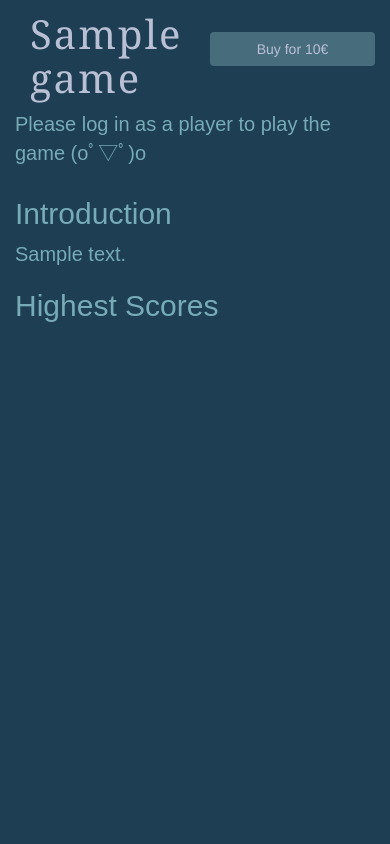
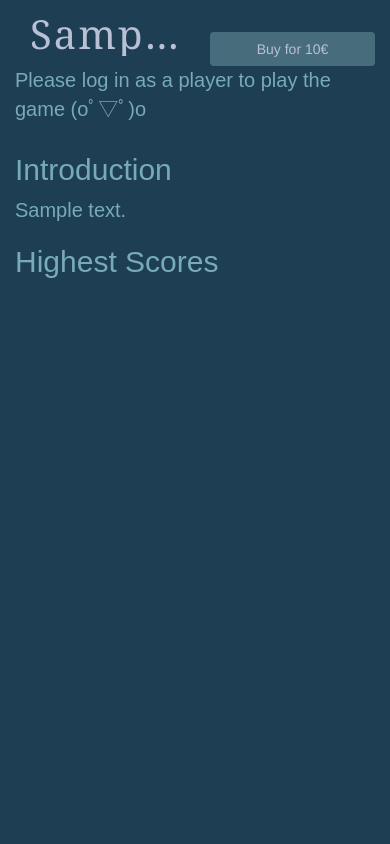
Before and after one commit to hongkuancn/game-store, a Django app: page /detail/1 in a window 390 px wide. Shown: the part 139-983 px from the top of the page. Run offline with Django 3.2, Linux system fonts and the light colour scheme; tables that the repository leaves empty hold one stand-in row (values such as "Sample post"); some libraries are stand-ins or nearby versions.

Commit message:
solved issue #25

```diff
--- a/games/static/css/gaming_layout.css
+++ b/games/static/css/gaming_layout.css
@@ -2,13 +2,16 @@ iframe{
     width: 100%;
     height: 100%;
 }
-.title>h1{
+.title>.tooltip-test>h1{
     font-size: 40px;
     font-family: Adobe Garamond, Georgia, SansSerif;
     letter-spacing: 2px;
     margin-top: 3vw;
     margin-left: 15px;
     color: #b9c0d5;
+    overflow: hidden;
+    text-overflow: ellipsis;
+    white-space: nowrap;
 }
 .row h2{
     font-size: 30px;
--- a/games/templates/games/gaming.html
+++ b/games/templates/games/gaming.html
@@ -21,10 +21,11 @@
         <div class="col-xs-12 col-sm-8 col-lg-8" >
             <!-- header to gaming -->
             <div class="row">
-                <div class="col-xs-6 col-sm-6 col-lg-9 title">
-                    <h1>{{game.name}}</h1>
+                <div class="col-xs-6 col-sm-9 col-lg-9 title">
+                    <a href="#" class="tooltip-test" data-toggle="tooltip" title="{{game.name}}"><h1>{{game.name}}</h1></a>
+                    <!--<div class="tooltip">{{game.name}}<span class="tooltiptext">提示文本</span></div>-->
                 </div>
-                <div class="col-xs-6 col-sm-6 col-lg-3">
+                <div class="col-xs-6 col-sm-3 col-lg-3">
                     <form action="http://payments.webcourse.niksula.hut.fi/pay/" method="POST" id="buy">
                         <input type="hidden" name="pid" value={{pid}} />
                         <input type="hidden" name="sid" value={{sid}} />
```
